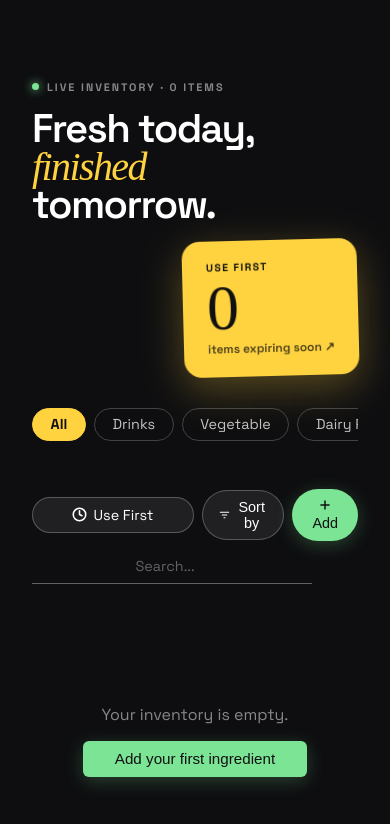
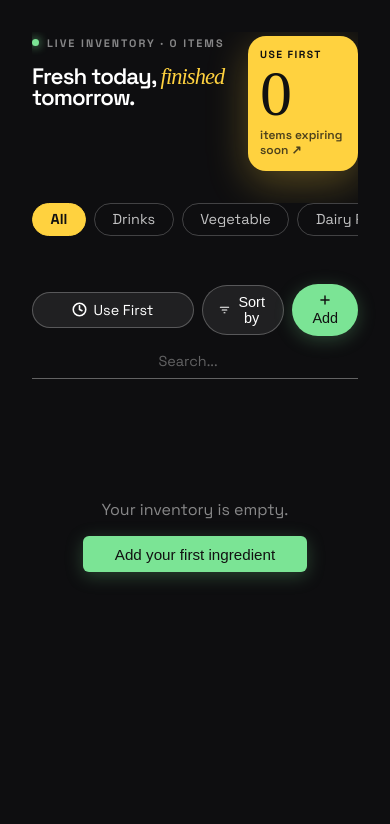
Before and after one commit to ohlunlacassi/fridge-manager-project, a Flask app: page / in a window 390 px wide. Shown: the part 117-941 px from the top of the page. After the commit the page ends 699 px from the top, so only its background shows below. Run offline with Flask 3, Linux system fonts and the light colour scheme; the visitor is signed in with stand-in values (Sample User, id 1); data that the repository does not hold is empty; some web fonts are replaced.

Commit message:
Improve mobile responsive layout for navbar, hero, modal, and toolbar

```diff
--- a/app/static/css/base.css
+++ b/app/static/css/base.css
@@ -282,25 +282,42 @@ a:hover {
 
   /* ── Dashboard hero ── */
   .hero {
-    flex-direction: column;
+    flex-direction: row;
     align-items: flex-start;
-    padding: 1.5rem 0 1.25rem;
+    padding: 0.25rem 0 2rem !important;
     gap: 1rem;
+    overflow: hidden;
+  }
+
+  .hero-left {
+    flex: 1;
+    min-width: 0;
+    align-self: flex-start;
   }
 
   .hero-headline {
-    font-size: clamp(2rem, 8vw, 3rem);
+    font-size: 1.4rem !important;
   }
 
   .use-first-stat {
-    width: 100%;
-    transform: none;
-    min-width: unset;
-    padding: 1rem 1.25rem;
+    min-width: 0 !important;
+    max-width: 120px !important;
+    width: 110px !important;
+    padding: 0.75rem 0.75rem !important;
+    transform: none !important;
   }
 
   .use-first-num {
-    font-size: 2.5rem;
+    font-size: 1.5rem;
+  }
+
+  .use-first-hint {
+    font-size: 0.6rem;
+    line-height: 1.3;
+  }
+
+  .use-first-label {
+    font-size: 0.55rem;
   }
 
   .toolbar {
@@ -346,17 +363,27 @@ a:hover {
 
   .toolbar-search {
     order: 3;
-    flex: 0 0 100%;
-    max-width: 100%;
-    .toolbar-search {
-      order: 3;
-      flex: 0 0 100% !important;
-      max-width: 100% !important;
-      text-align: center;
-    }
+    flex: 0 0 100% !important;
+    max-width: 100% !important;
+    text-align: center;
   }
 
   .toolbar-search::placeholder {
     text-align: center;
   }
+
+  .modal {
+    padding: 1rem !important;
+    max-width: 100% !important;
+    margin: 0 0.75rem !important;
+  }
+
+  .modal h2 {
+    font-size: 1.1rem;
+    margin-bottom: 1rem;
+  }
+
+  .modal-overlay {
+    align-items: flex-end;
+  }
 }
```
